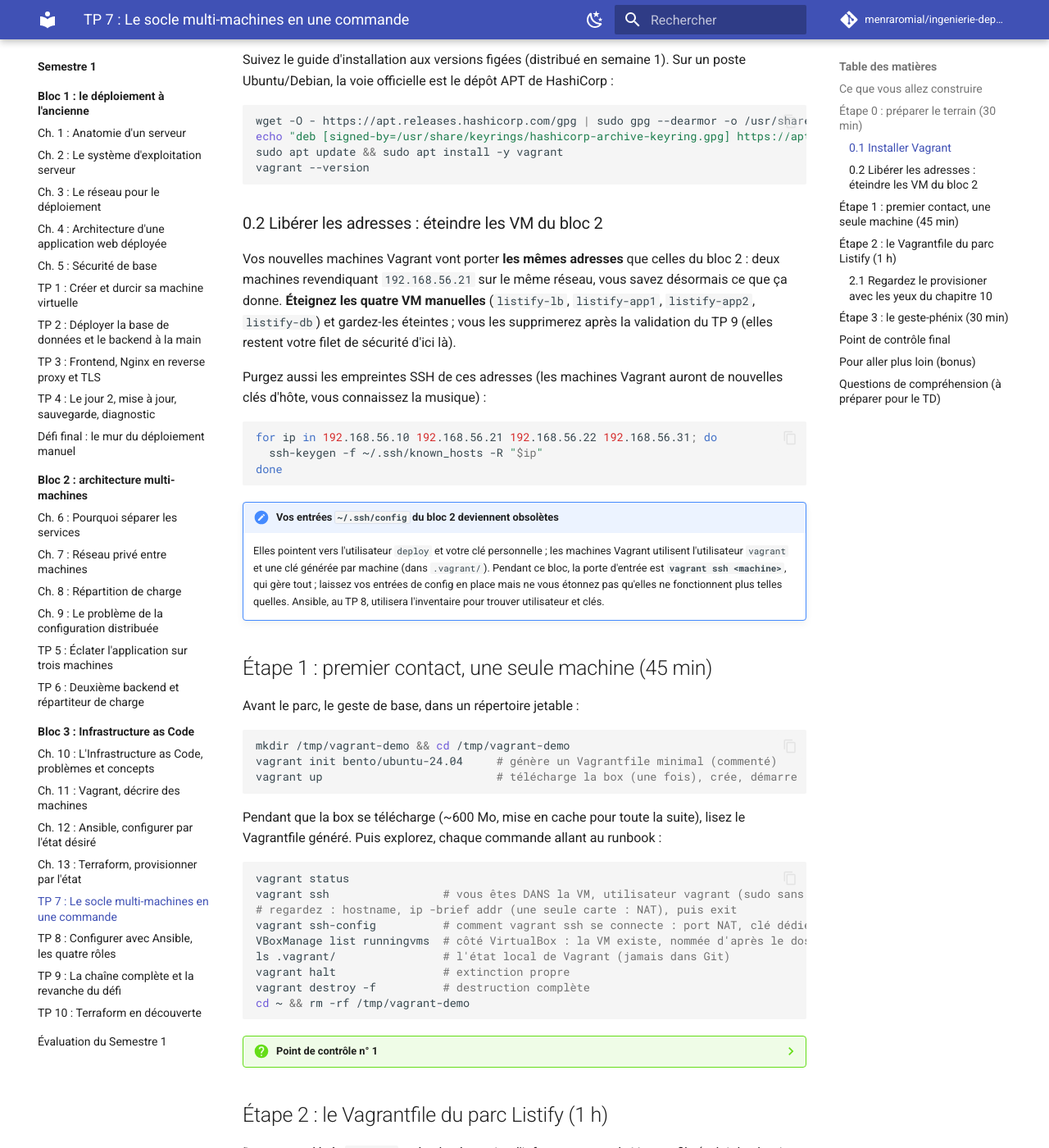
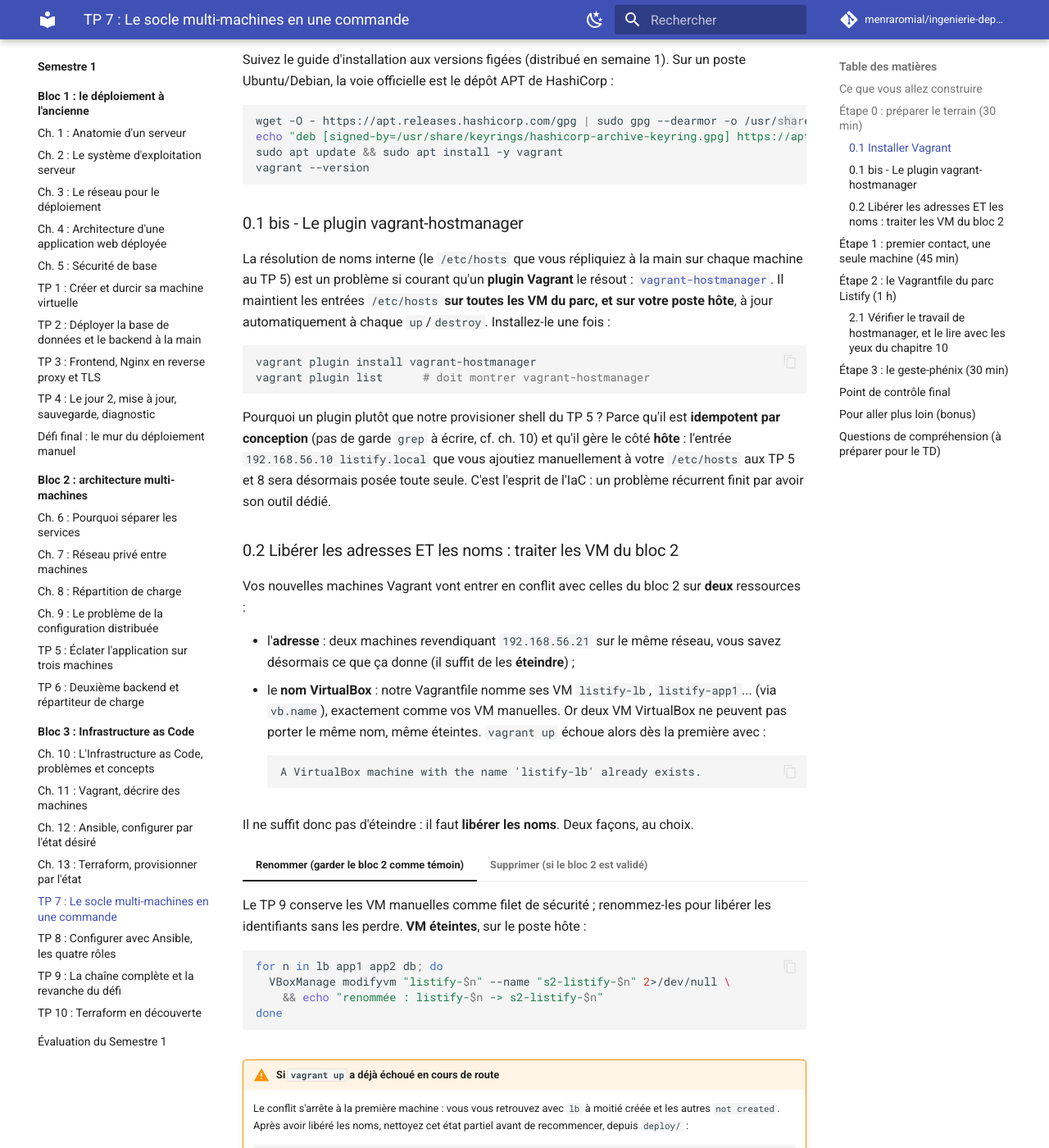
Before and after one commit to menraromial/ingenierie-deploiement, an MkDocs documentation site: the page built from docs/semestre1/bloc3/tp/tp7-vagrant.md, in a window 1280 px wide and 1400 px high, scrolled down 984 px. Shown: the whole window at 82% size. Built offline with MkDocs 1.6.1 and Material for MkDocs 9.7.7, drawn with Linux system fonts in a browser that asks for light colours; comment, search, counter and statistics services are not loaded; some of the changed text lies outside the part shown.

Commit message:
TP7-9 : intégration du plugin vagrant-hostmanager (gestion /etc/hosts hôte + VM, alias listify.local), suppression de l'ajout manuel

````diff
--- a/docs/semestre1/bloc3/tp/tp7-vagrant.md
+++ b/docs/semestre1/bloc3/tp/tp7-vagrant.md
@@ -33,9 +33,57 @@
 vagrant --version
 ```
 
-### 0.2 Libérer les adresses : éteindre les VM du bloc 2
+### 0.1 bis - Le plugin vagrant-hostmanager
 
-Vos nouvelles machines Vagrant vont porter **les mêmes adresses** que celles du bloc 2 : deux machines revendiquant `192.168.56.21` sur le même réseau, vous savez désormais ce que ça donne. **Éteignez les quatre VM manuelles** (`listify-lb`, `listify-app1`, `listify-app2`, `listify-db`) et gardez-les éteintes ; vous les supprimerez après la validation du TP 9 (elles restent votre filet de sécurité d'ici là).
+La résolution de noms interne (le `/etc/hosts` que vous répliquiez à la main sur chaque machine au TP 5) est un problème si courant qu'un **plugin Vagrant** le résout : [`vagrant-hostmanager`](https://github.com/devopsgroup-io/vagrant-hostmanager). Il maintient les entrées `/etc/hosts` **sur toutes les VM du parc, et sur votre poste hôte**, à jour automatiquement à chaque `up`/`destroy`. Installez-le une fois :
+
+```bash
+vagrant plugin install vagrant-hostmanager
+vagrant plugin list      # doit montrer vagrant-hostmanager
+```
+
+Pourquoi un plugin plutôt que notre provisioner shell du TP 5 ? Parce qu'il est **idempotent par conception** (pas de garde `grep` à écrire, cf. ch. 10) et qu'il gère le côté **hôte** : l'entrée `192.168.56.10 listify.local` que vous ajoutiez manuellement à votre `/etc/hosts` aux TP 5 et 8 sera désormais posée toute seule. C'est l'esprit de l'IaC : un problème récurrent finit par avoir son outil dédié.
+
+### 0.2 Libérer les adresses ET les noms : traiter les VM du bloc 2
+
+Vos nouvelles machines Vagrant vont entrer en conflit avec celles du bloc 2 sur **deux** ressources :
+
+- l'**adresse** : deux machines revendiquant `192.168.56.21` sur le même réseau, vous savez désormais ce que ça donne (il suffit de les **éteindre**) ;
+- le **nom VirtualBox** : notre Vagrantfile nomme ses VM `listify-lb`, `listify-app1`... (via `vb.name`), exactement comme vos VM manuelles. Or deux VM VirtualBox ne peuvent pas porter le même nom, même éteintes. `vagrant up` échoue alors dès la première avec :
+
+    ```text
+    A VirtualBox machine with the name 'listify-lb' already exists.
+    ```
+
+Il ne suffit donc pas d'éteindre : il faut **libérer les noms**. Deux façons, au choix.
+
+=== "Renommer (garder le bloc 2 comme témoin)"
+    Le TP 9 conserve les VM manuelles comme filet de sécurité ; renommez-les pour libérer les identifiants sans les perdre. **VM éteintes**, sur le poste hôte :
+
+    ```bash
+    for n in lb app1 app2 db; do
+      VBoxManage modifyvm "listify-$n" --name "s2-listify-$n" 2>/dev/null \
+        && echo "renommée : listify-$n -> s2-listify-$n"
+    done
+    ```
+
+=== "Supprimer (si le bloc 2 est validé)"
+    Si vous n'avez plus besoin des VM manuelles (le TP 9 rejouera tout le déploiement) :
+
+    ```bash
+    for n in lb app1 app2 db; do
+      VBoxManage unregistervm "listify-$n" --delete 2>/dev/null \
+        && echo "supprimée : listify-$n"
+    done
+    ```
+
+!!! warning "Si `vagrant up` a déjà échoué en cours de route"
+    Le conflit s'arrête à la première machine : vous vous retrouvez avec `lb` à moitié créée et les autres `not created`. Après avoir libéré les noms, nettoyez cet état partiel avant de recommencer, depuis `deploy/` :
+
+    ```bash
+    vagrant destroy -f
+    vagrant up
+    ```
 
 Purgez aussi les empreintes SSH de ces adresses (les machines Vagrant auront de nouvelles clés d'hôte, vous connaissez la musique) :
 
@@ -77,7 +125,7 @@
 
 ## Étape 2 : le Vagrantfile du parc Listify (1 h)
 
-Dans votre dépôt `listify`, créez le répertoire d'infrastructure et le Vagrantfile (celui du chapitre 11, avec le provisioner en plus) :
+Dans votre dépôt `listify`, créez le répertoire d'infrastructure et le Vagrantfile (celui du chapitre 11, enrichi de la configuration hostmanager) :
 
 ```bash
 cd ~/Github/edu/listify        # adaptez à votre chemin
@@ -94,29 +142,26 @@
   "db"   => ["192.168.56.31", 1024],
 }
 
-# Résolution interne : le bloc /etc/hosts, appliqué partout (ch. 7, §5)
-HOSTS_SNIPPET = <<~SHELL
-  if ! grep -q "listify-db" /etc/hosts; then
-    cat >> /etc/hosts <<'EOF'
-192.168.56.10   listify-lb
-192.168.56.21   listify-app1
-192.168.56.22   listify-app2
-192.168.56.31   listify-db
-EOF
-  fi
-SHELL
-
 Vagrant.configure("2") do |config|
   config.vm.box = "bento/ubuntu-24.04"
   config.vm.box_version = "202508.03.0"
 
-  # Provisioner commun : exécuté au premier "up" de chaque machine
-  config.vm.provision "shell", inline: HOSTS_SNIPPET
+  # Résolution interne du parc, gérée par le plugin vagrant-hostmanager
+  # (remplace le /etc/hosts recopié à la main au TP 5 : ch. 7, §5)
+  config.hostmanager.enabled           = true   # lancer à chaque up/destroy
+  config.hostmanager.manage_guest      = true   # mettre à jour le /etc/hosts des VM
+  config.hostmanager.manage_host       = true   # ... ET celui du poste hôte
+  config.hostmanager.ignore_private_ip = false  # utiliser l'adresse host-only (.10...)
+  config.hostmanager.include_offline   = true   # inclure les VM éteintes
 
   MACHINES.each do |name, (ip, ram)|
     config.vm.define name do |machine|
       machine.vm.hostname = "listify-#{name}"
       machine.vm.network "private_network", ip: ip
+      # Le load balancer répond aussi au nom "listify.local" (alias hostmanager)
+      if name == "lb"
+        machine.hostmanager.aliases = ["listify.local"]
+      end
       machine.vm.provider "virtualbox" do |vb|
         vb.name   = "listify-#{name}"
         vb.memory = ram
@@ -126,6 +171,9 @@
   end
 end
 ```
+
+!!! note "`manage_host = true` va demander votre mot de passe"
+    Modifier le `/etc/hosts` **de l'hôte** exige les droits root sur votre poste : au premier `vagrant up`, hostmanager vous demandera votre mot de passe sudo. C'est le prix (assumé) de la mise à jour automatique côté hôte. En contrepartie, l'entrée `192.168.56.10 listify-lb listify.local` apparaît toute seule dans votre `/etc/hosts` : vous n'aurez **pas** à l'ajouter à la main aux TP 8 et 9.
 
 Ajoutez l'état local au `.gitignore` du dépôt, puis lancez et **chronométrez** :
 
@@ -147,16 +195,29 @@
 
     Notez au passage le nom d'interface que la box attribue à la carte privée (il peut différer de `enp0s8` selon la box : peu importe, netplan est géré par Vagrant ici).
 
-### 2.1 Regardez le provisioner avec les yeux du chapitre 10
+### 2.1 Vérifier le travail de hostmanager, et le lire avec les yeux du chapitre 10
 
-Relisez `HOSTS_SNIPPET` : nous avons dû **construire l'idempotence à la main** (le `if ! grep -q`). Sans cette garde, chaque `vagrant provision` dupliquerait le bloc dans /etc/hosts : la non-idempotence silencieuse du chapitre 10, §4.2, exactement. Vérifiez que la garde tient :
+Le plugin a écrit les entrées `/etc/hosts` **partout** : sur les quatre VM, et sur votre poste. Constatez-le des deux côtés :
 
 ```bash
-vagrant provision app1              # rejouer le provisioner
-vagrant ssh app1 -c 'grep -c listify-db /etc/hosts'   # doit rester 1
+# Sur une VM :
+vagrant ssh app1 -c 'grep listify /etc/hosts'
+# 192.168.56.10  listify-lb listify.local
+# 192.168.56.21  listify-app1 ... etc.
+
+# Sur votre poste hôte :
+grep listify /etc/hosts
+# les mêmes entrées, dont listify.local -> celui du lb
 ```
 
-C'est la limite assumée des provisioners shell, et l'argument d'Ansible : ses modules apportent cette structure *par défaut* (et `blockinfile` remplacera notre garde artisanale dès le TP 8).
+Puis vérifiez l'**idempotence** (la propriété centrale du ch. 10) : rejouez la mise à jour et comptez.
+
+```bash
+vagrant hostmanager                 # relancer la mise à jour des /etc/hosts
+vagrant ssh app1 -c 'grep -c listify-db /etc/hosts'   # doit rester 1, jamais dupliqué
+```
+
+C'est tout l'intérêt d'un outil dédié par rapport au provisioner shell qu'on aurait pu écrire (`cat >> /etc/hosts`) : ce dernier dupliquerait le bloc à chaque exécution (la non-idempotence silencieuse du ch. 10, §4.2) tant qu'on ne lui ajoute pas une garde `if ! grep -q ...` à la main. hostmanager, comme les modules Ansible du TP 8, apporte cette structure *par défaut* : lire l'état, comparer, n'agir que si besoin. Retenez le principe : dès qu'un besoin est récurrent (ici, `/etc/hosts`), préférez l'outil qui gère l'idempotence à sa place plutôt que de la reconstruire.
 
 ## Étape 3 : le geste-phénix (30 min)
 
@@ -175,9 +236,10 @@
 
 ## Point de contrôle final
 
+- [ ] Plugin `vagrant-hostmanager` installé (`vagrant plugin list`)
 - [ ] `deploy/Vagrantfile` committé ; `deploy/.vagrant/` ignoré par Git
 - [ ] `vagrant up` depuis zéro : 4 machines, hostnames corrects, réseau privé fonctionnel, résolution par noms
-- [ ] Provisioner rejoué sans duplication (garde d'idempotence vérifiée)
+- [ ] `/etc/hosts` de l'hôte ET des VM peuplés par hostmanager (dont `listify.local`), sans duplication au rejeu
 - [ ] Chronos consignés : up initial, destroy, up de reconstruction (et avec linked_clone en bonus)
 - [ ] Les réponses de l'étape 3 rédigées au runbook
 - [ ] Les 4 VM manuelles du bloc 2 éteintes (conservées jusqu'au TP 9)
@@ -192,5 +254,5 @@
 
 1. `vagrant up` est-il idempotent ? Testez (relancez-le sur un parc déjà démarré) et argumentez avec le vocabulaire du chapitre 10.
 2. Pourquoi `.vagrant/` ne doit-il jamais être committé, alors que le Vagrantfile doit l'être ? Reliez à la distinction état désiré / état local, et au cas du state Terraform (ch. 13, §3.3).
-3. Notre provisioner shell est idempotent grâce à une garde `grep`. Écrivez la version de la garde qui serait nécessaire si le bloc à insérer pouvait **changer** (indice : c'est plus dur qu'il n'y paraît, et c'est exactement ce que `blockinfile` d'Ansible gère avec ses marqueurs).
+3. hostmanager gère `/etc/hosts` idempotemment. Si vous deviez le refaire à la main avec un provisioner shell (`cat >> /etc/hosts`), quelle garde faudrait-il, et comment la compliquer pour gérer le cas où le bloc à insérer **change** d'une exécution à l'autre ? (Indice : c'est plus dur qu'un simple `grep`, et c'est exactement ce que gèrent les marqueurs de `blockinfile` d'Ansible, TP 8.)
 4. La box `bento/ubuntu-24.04` est du code que vous exécutez : listez les risques (chaîne d'approvisionnement) et les parades raisonnables (sources, versions épinglées, miroir local de l'école). Le S2 reposera la même question pour les images de conteneurs.
````
Also changed, not shown: docs/semestre1/bloc3/tp/tp8-ansible.md (+5 -2 lines), docs/semestre1/bloc3/tp/tp9-chaine-complete.md (+4 -4 lines).
